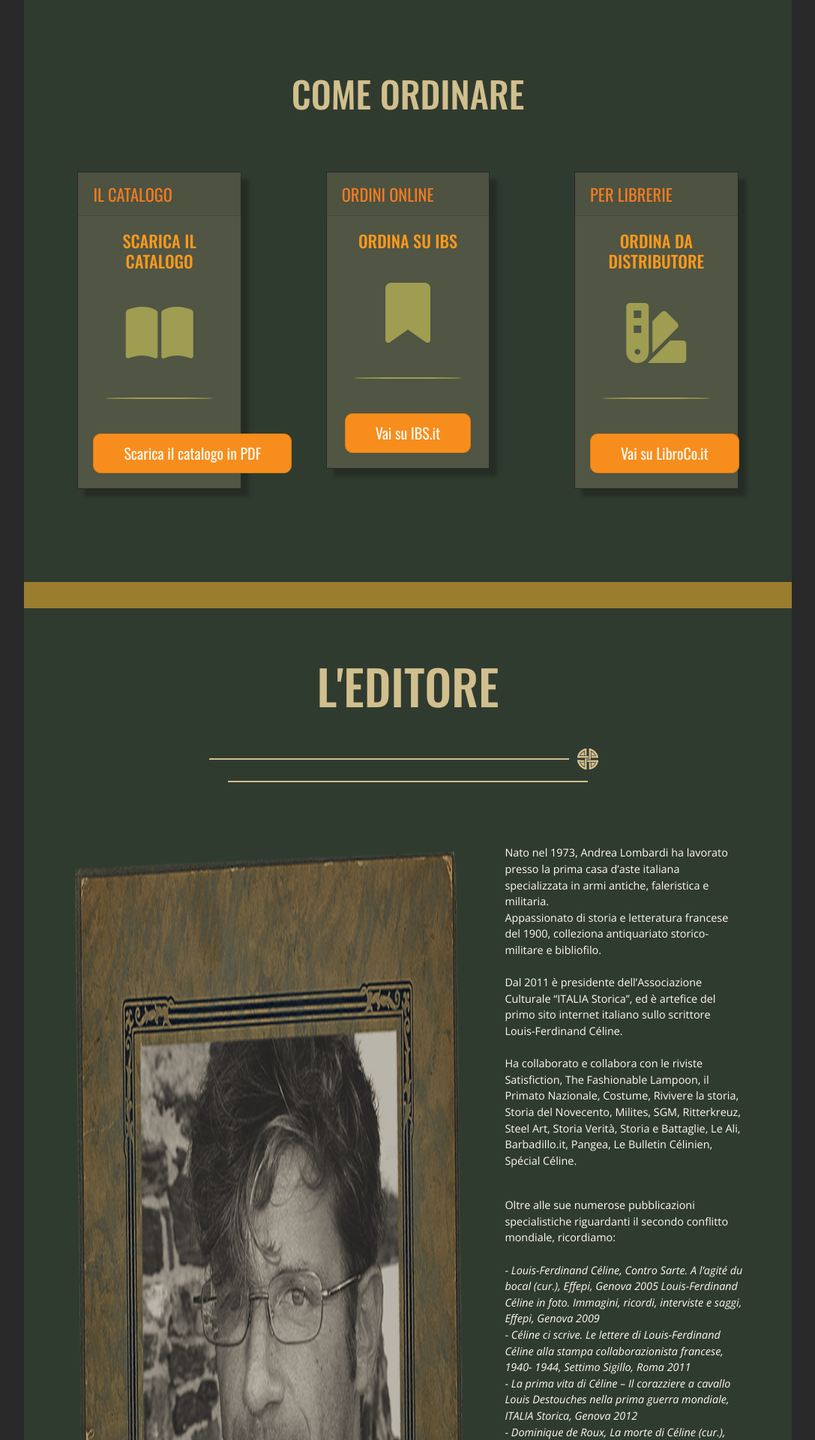
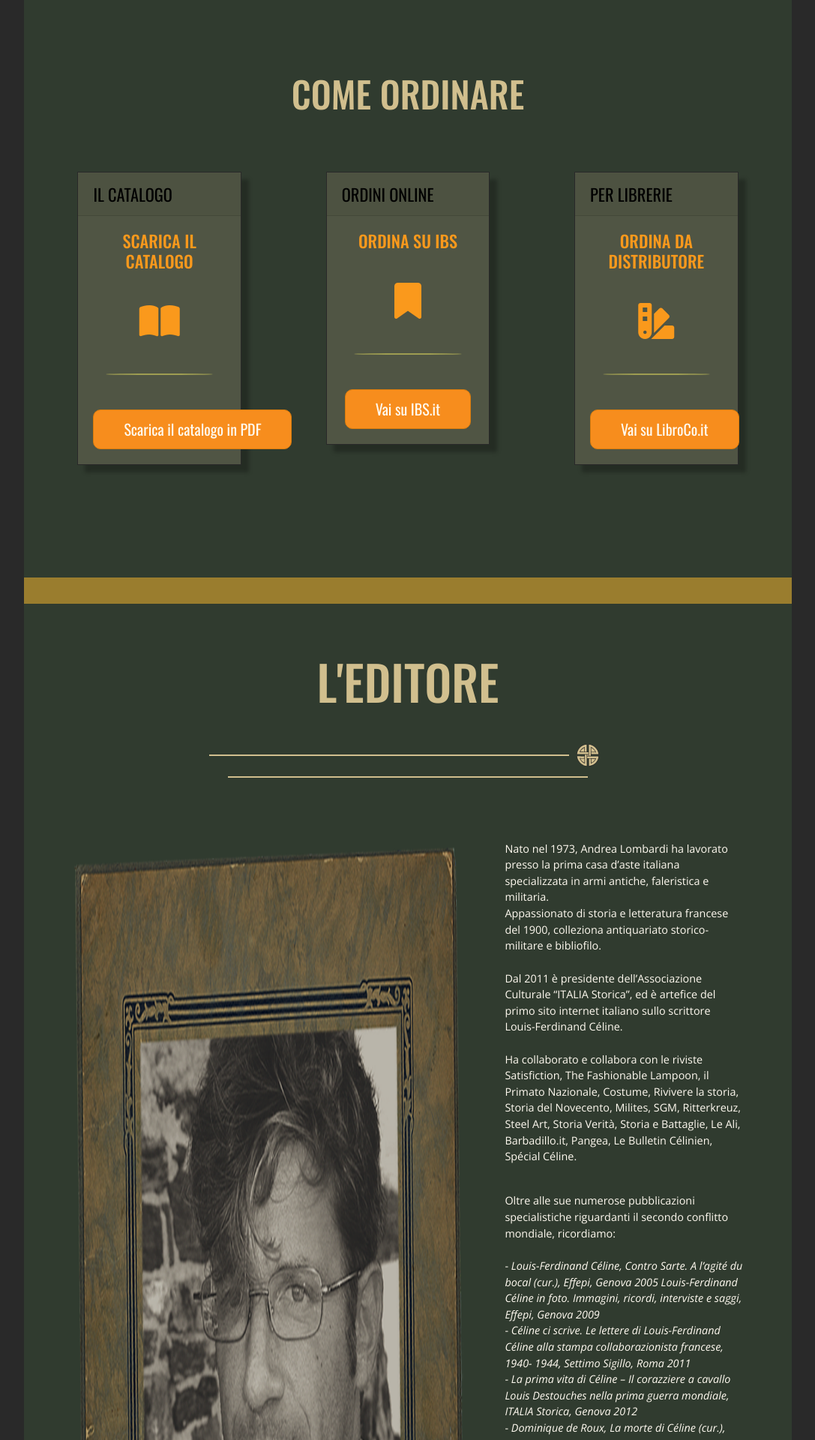
Before and after one commit to romina-trazzi/Italia-Storica, a PHP site: page / in a window 1280 px wide. Shown: the part 1708-3628 px from the top of the page at 75% size, without its empty margins (96-1183 px from the left). Run offline with PHP 8.4, Linux system fonts and the light colour scheme; style sheets or scripts are compiled from the project's sources; some libraries are stand-ins or nearby versions.

Commit message:
Commit proseguo mappa

```diff
--- a/index.html
+++ b/index.html
@@ -381,14 +381,12 @@
               <!-- Form container -->
 
               <!-- Map container -->
-              <div class="col-lg-6 d-flex map-container">
+              <div class="col-lg-6 d-flex justify-content-center align-items-end map-container">
 
-                <!-- Contatti + mappa -->
-                <div class ="d-flex justify-content-center map_responsive">
-                  <iframe src="https://www.google.com/maps/embed?pb=!1m18!1m12!1m3!1d2849.832976659466!2d8.96064571583628!3d44.41607297910251!2m3!1f0!2f0!3f0!3m2!1i1024!2i768!4f13.1!3m3!1m2!1s0x12d343849b542a17%3A0xcd14a8a2e6e3296b!2sVia%20Carmelo%20Onorato%2C%209%2F18%2C%2016144%20Genova%20GE!5e0!3m2!1sit!2sit!4v1616728120551!5m2!1sit!2sit" width="400" height="300" style="border:0;" allowfullscreen="" loading="lazy"></iframe>
-                </div>
+                <iframe src="https://www.google.com/maps/embed?pb=!1m18!1m12!1m3!1d2849.832976659466!2d8.96064571583628!3d44.41607297910251!2m3!1f0!2f0!3f0!3m2!1i1024!2i768!4f13.1!3m3!1m2!1s0x12d343849b542a17%3A0xcd14a8a2e6e3296b!2sVia%20Carmelo%20Onorato%2C%209%2F18%2C%2016144%20Genova%20GE!5e0!3m2!1sit!2sit!4v1616728120551!5m2!1sit!2sit" width="500" height="400" style="border:0;" allowfullscreen="" loading="lazy"></iframe>
 
-                <div class="icons-container">
+
+                <!-- <div class="icons-container">
 
                   <div>
 
@@ -413,8 +411,7 @@
 
                   </div>
 
-                </div>
-                <!-- / Contatti + mappa -->
+                </div> -->
 
               </div>
               <!-- / Map container -->
@@ -435,12 +432,9 @@
         <!-- Footer -->
         <footer>
 
-
-
-            <div class="col-lg-12 copyright">
-              <p class="d-flex justify-content-center align-items-center"> © Copyright Italia Storica 2021 </p>
-            </div>
-
+          <div class="col-lg-12 copyright">
+            <p class="d-flex justify-content-center align-items-center"> © Copyright Italia Storica 2021 </p>
+          </div>
 
         </footer>
         <!-- / Footer -->
--- a/public/css/style.css
+++ b/public/css/style.css
@@ -551,7 +551,7 @@ body main .order .card-collector .card-container .card {
   box-shadow: 10px 10px 5px 0px rgba(0, 0, 0, 0.25);
 }
 body main .order .card-collector .card-container .card .card-header {
-  color: #f47c20;
+  color: black;
   font-size: 1.4em;
 }
 body main .order .card-collector .card-container .card .card-title {
@@ -562,8 +562,8 @@ body main .order .card-collector .card-container .card .card-body i {
   width: 100%;
   padding-top: 30px;
   padding-bottom: 30px;
-  color: #9e9d51;
-  font-size: 5rem;
+  color: #fa991c;
+  font-size: 3rem;
 }
 body main .order .card-collector .card-container .card .card-body hr {
   width: 80%;
@@ -613,7 +613,7 @@ body main .personal .publisher-title img {
   margin-right: 10px;
 }
 body main .personal .about {
-  padding: 0 50px 150px 50px;
+  padding: 0 50px 130px 50px;
 }
 body main .personal .about img {
   width: 60%;
@@ -633,7 +633,7 @@ body main .personal .supporters {
   padding: 0;
 }
 body main .personal .supporters img {
-  width: 15%;
+  width: 12%;
   filter: grayscale(100%);
   transform: scale(1);
   transition: all 1s ease 0.2s;
@@ -642,14 +642,15 @@ body main .personal .supporters img:hover {
   filter: grayscale(0%);
   transform: scale(1.2);
   transition: all 1s ease 0.2s;
+  cursor: pointer;
 }
 body main .personal .supporters .loghi {
   width: 70%;
-  background-color: rgba(209, 191, 141, 0.5);
   padding: 15px 0 15px 0;
 }
 body main .personal .supporters .secrow {
   padding-top: 50px;
+  padding-bottom: 0;
 }
 body main .personal .order-bar {
   margin: 0;
@@ -722,11 +723,11 @@ body main .form .contatti_container .map-container .icons-container p {
 }
 body main .form .contatti_container .map-container .icons-container p span {
   font-family: "Oswald", sans-serif;
-  font-weight: 400;
+  font-weight: 300;
   color: #fa991c;
 }
 body main .form .contatti_container .map-container .icons-container p i {
-  font-size: 2rem;
+  font-size: 1.5rem;
   padding-right: 10px;
   color: #fa991c;
 }
--- a/src/style.scss
+++ b/src/style.scss
@@ -123,7 +123,6 @@ body {
         }
     }
 
-
     main {
 
         .core {
@@ -169,7 +168,8 @@ body {
                         box-shadow: 10px 10px 5px 0px rgba(0,0,0,0.25);
 
                         .card-header {
-                            color: map-get($color-map, icons_color);
+                            //color: map-get($color-map, icons_color);
+                            color: black;
                             font-size: 1.4em;
                         }
 
@@ -183,8 +183,8 @@ body {
                                 width: 100%;
                                 padding-top: 30px;
                                 padding-bottom: 30px;
-                                color: map-get($color-map, card_text_color);
-                                font-size: 5rem;
+                                color: map-get($color-map, links_color);
+                                font-size: 3rem;
                             }
 
                             hr {
@@ -244,7 +244,7 @@ body {
             }
 
             .about {
-                padding: 0 50px 150px 50px;
+                padding: 0 50px 130px 50px;
 
                 img {
                     width: 60%;
@@ -268,7 +268,7 @@ body {
                 padding: 0;
 
                 img {
-                    width: 15%;
+                    width: 12%;
                     filter:grayscale(100%);
                     transform:scale(1);
                     transition: all 1s ease 0.2s;
@@ -281,42 +281,20 @@ body {
                     -ms-transform: scale(1.2);
                     transform:scale(1.2);
                     transition: all 1s ease 0.2s;
+                    cursor: pointer;
                 }
 
                 .loghi {
                     width: 70%;
-                    background-color: map-get($color-map, loghi_color);
                     padding: 15px 0 15px 0;
                 }
 
                 .secrow {
                     padding-top: 50px;
+                    padding-bottom: 0;
                 }
             }
 
-            // .video {
-            //     margin: 0;
-            //     width: 100%;
-
-            //     .carousel {
-            //         width: 100%;
-
-            //         .carousel-inner {
-            //             width: 82%;
-            //         }
-            //     }
-
-            //     .book_description {
-            //         @include descrizioni;
-            //         margin-left: auto;
-            //         margin-right: auto;
-
-            //         p {
-            //             margin-bottom: 150px;
-            //         }
-            //     }
-
-            // }
 
             .order-bar {
                 margin: 0;
@@ -384,14 +362,14 @@ body {
 
                             span {
                                 font-family: "Oswald", sans-serif;
-                                font-weight: 400;
+                                font-weight: 300;
                                 // font-size: 1.5rem;
                                 // line-height: 1.2;
                                 color: map-get($color-map, links_color);
                             }
 
                             i {
-                                font-size: 2rem;
+                                font-size: 1.5rem;
                                 padding-right: 10px;
                                 color: map-get($color-map, links_color);
                             }
```
